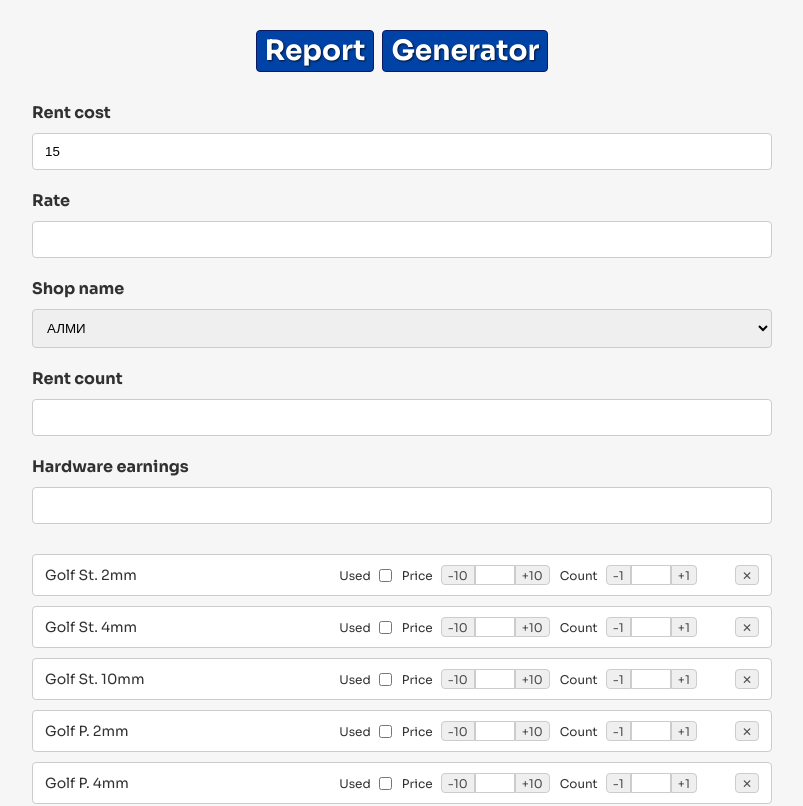
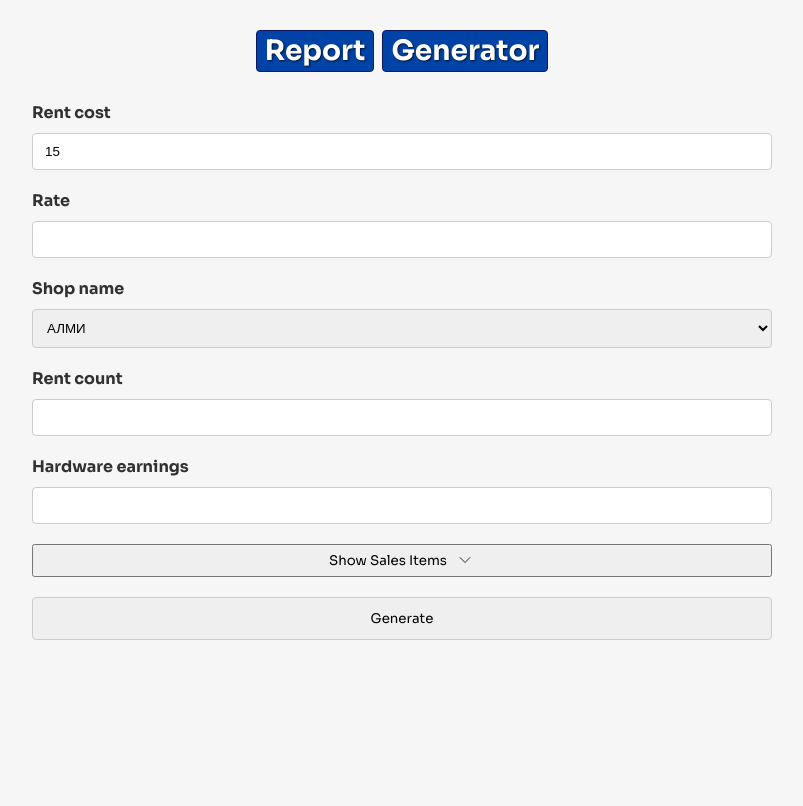
Before and after one commit to zhuk1707/report_generator, a React (Create React App) app: page / in a window 1280 px wide. Shown: the top 806 px of the page, without its empty margins (238-1041 px from the left). Built offline with nearby package versions, Linux system fonts and the light colour scheme.

Commit message:
feat: SalesItem display

```diff
--- a/package.json
+++ b/package.json
@@ -6,6 +6,7 @@
     "@testing-library/jest-dom": "^5.17.0",
     "@testing-library/react": "^13.4.0",
     "@testing-library/user-event": "^13.5.0",
+    "lucide-react": "^0.511.0",
     "react": "^18.2.0",
     "react-dom": "^18.2.0",
     "react-scripts": "5.0.1",
--- a/src/App.css
+++ b/src/App.css
@@ -213,6 +213,18 @@ button {
   margin-top: 20px;
 }
 
+.sales-item-display-button {
+  display: flex;
+  width: 100%;
+  align-items: center;
+  justify-content: center;
+  gap: .5rem;
+}
+
+.sales-item-display-button .icon {
+  margin-top: 3px;
+}
+
 .generate-button {
   width: 100%;
   padding: 12px;
--- a/src/components/Main.jsx
+++ b/src/components/Main.jsx
@@ -1,15 +1,15 @@
 import Form from "./Form";
 import SalesItem from "./SalesItem";
 import GeneratedReport from "./GeneratedReport";
-import React from "react";
+import React, {useState} from "react";
 import {formsInitialState, salesItems} from "../data";
+import {ChevronDown, ChevronUp} from 'lucide-react'
 
 export default function Main() {
   const [formInputs, setFormInputs] = React.useState(formsInitialState)
-
   const [salesItemInputs, setSalesItemInputs] = React.useState(salesItems)
-
   const [isGenerated, setIsGenerated] = React.useState(false)
+  const [isSalesItemsDisplays, setIsSalesItemsDisplays] = useState(false)
 
   const handleChange = (e) => {
     let key = e.target.name
@@ -44,6 +44,18 @@ export default function Main() {
       <Form labelInfo={'Hardware earnings'} inputInfo={{name: "hardware"}} formInputs={formInputs}
             handleChange={handleChange}/>
 
+      <button
+        className='main__button sales-item-display-button'
+        type='button'
+        onClick={() => setIsSalesItemsDisplays(prevState => !prevState)}
+      >{isSalesItemsDisplays
+        ?
+        <><span>Hide</span> <span className='icon'><ChevronUp strokeWidth={1} size={20}/></span></>
+        :
+        <><span>Show Sales Items</span> <span className='icon'><ChevronDown strokeWidth={1} size={20}/></span></>
+      }</button>
+
+      {isSalesItemsDisplays &&
         <div className="main__sales sales">
           {salesItemInputs.map((el, index) => (
             <SalesItem
@@ -55,6 +67,8 @@ export default function Main() {
             />
           ))}
         </div>
+      }
+
 
       <button
         className='main__button generate-button'
```
Also changed, not shown: 1 other file (tests, documents, lock files or other folders). Lines whose indentation alone changed are shown as unchanged.
